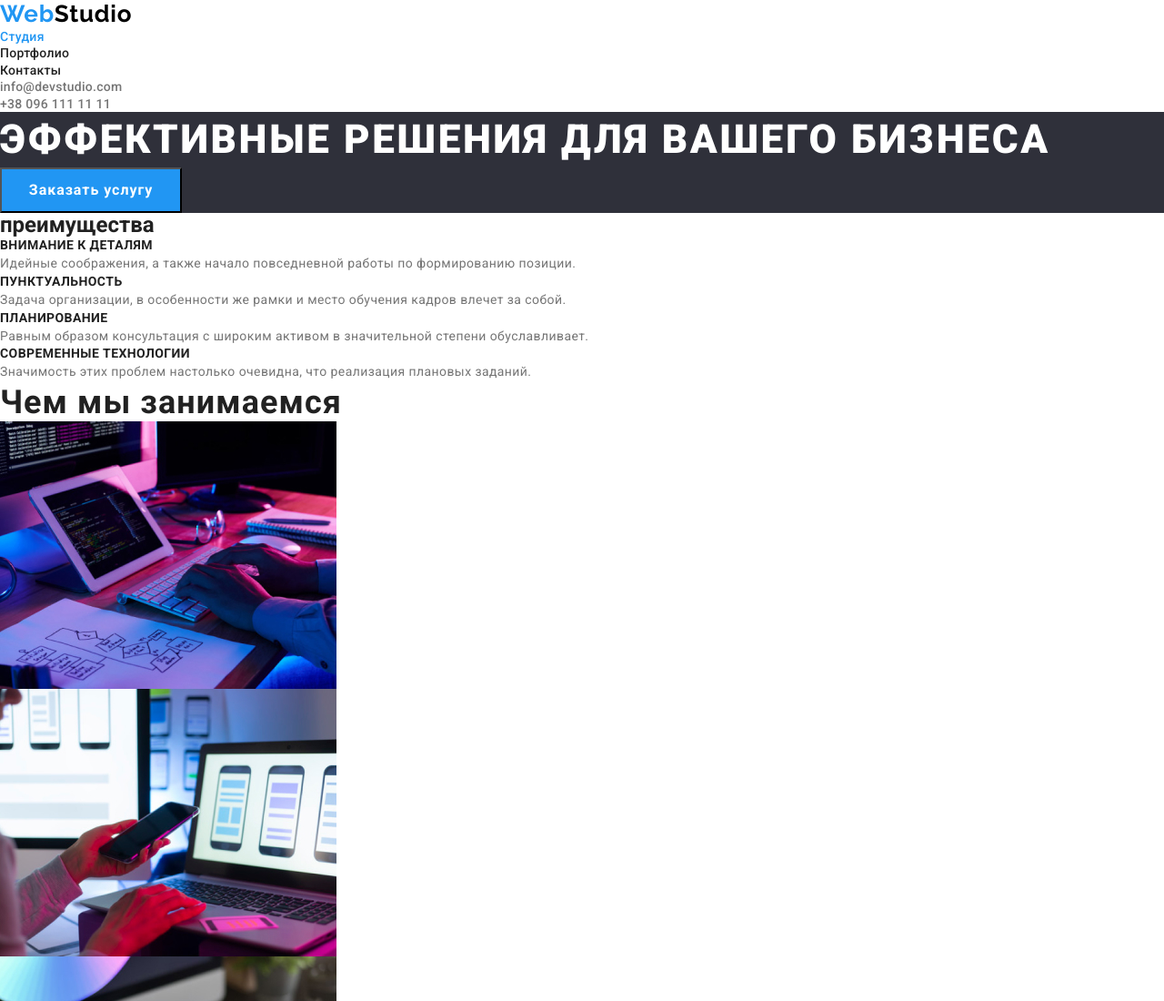
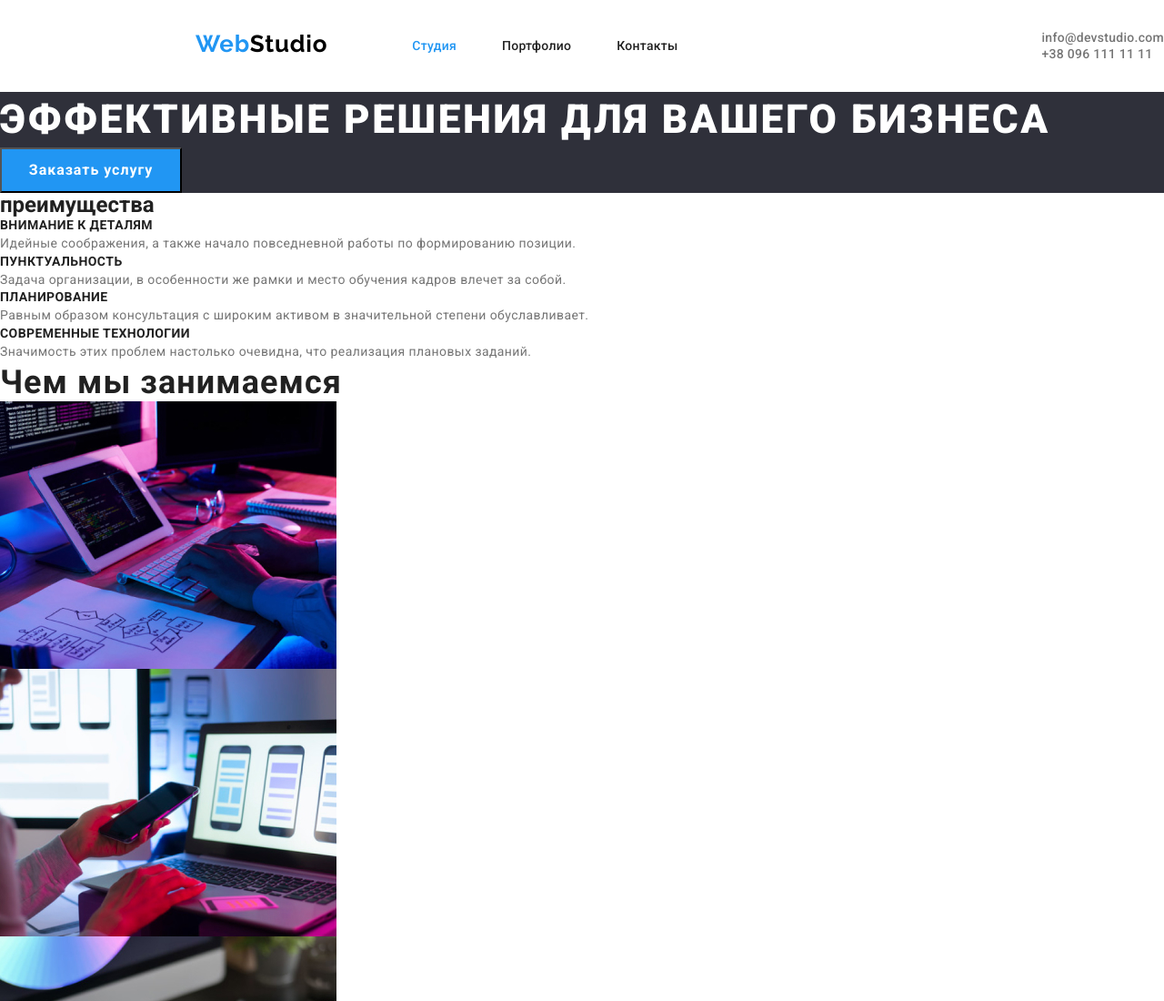
Before and after one commit to Vladomira/goit-markup-hw-03, a plain HTML site: page index.html in a window 1280 px wide. Shown: the top 1100 px of the page at 91% size. Drawn offline with nearby package versions, Linux system fonts and the light colour scheme.

Commit message:
последние доработки

```diff
--- a/css/styles.css
+++ b/css/styles.css
@@ -41,6 +41,44 @@ body {
     font-weight: 400;
 }
 /* === header====*/
+.our-header {
+    display: flex;
+    align-items: center;
+}
+
+.navigation-for-pages>.logo{
+    margin-right: 93px;
+    margin-left: 215px;
+    padding-top: 24px;
+    padding-bottom: 25px;
+}
+
+.navigation-for-pages {
+    display: flex;
+}
+
+.navigation-for-pages .list-pages + .list-pages{
+    margin-left: 50px;
+}
+
+.main-pages,
+.first-adress-text {
+    padding-top: 32px;
+    padding-bottom: 32px;
+}
+
+.first-adress-text {
+    margin-left: auto;
+}
+
+
+.main-pages {
+    display: flex;
+
+}
+
+
+
 .main-pages-link.link.current {
     color: var(--accent-color);
 }
--- a/index.html
+++ b/index.html
@@ -14,12 +14,13 @@
 <body>
       <!---шапка сайта-->
     <header class="header">
+      <div class="our-header">
         <nav class="navigation-for-pages">
             <a href="./index.html" lang="en" class="logo link">Web<span class="change-first">Studio</span></a>
             <ul class="main-pages">
-              <li class="list"><a href="./index.html" class="main-pages-link link current">Студия</a></li>
-              <li class="list"><a href="./portfolio.html" class="main-pages-link link">Портфолио</a></li>
-              <li class="list"><a href="" class="main-pages-link link">Контакты</a></li>
+              <li class="list list-pages"><a href="./index.html" class="main-pages-link link current">Студия</a></li>
+              <li class="list list-pages"><a href="./portfolio.html" class="main-pages-link link">Портфолио</a></li>
+              <li class="list list-pages"><a href="" class="main-pages-link link">Контакты</a></li>
             </ul>
         </nav>
             <ul class="first-adress-text">
@@ -30,6 +31,7 @@
                 <a href="tel:+380961111111" class="phone link">+38 096 111 11 11</a>
               </li>
             </ul>
+          </div>
     </header>
 
     <main>
```
